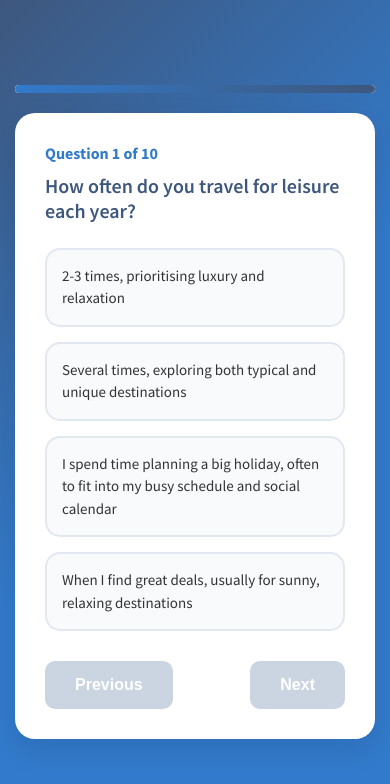
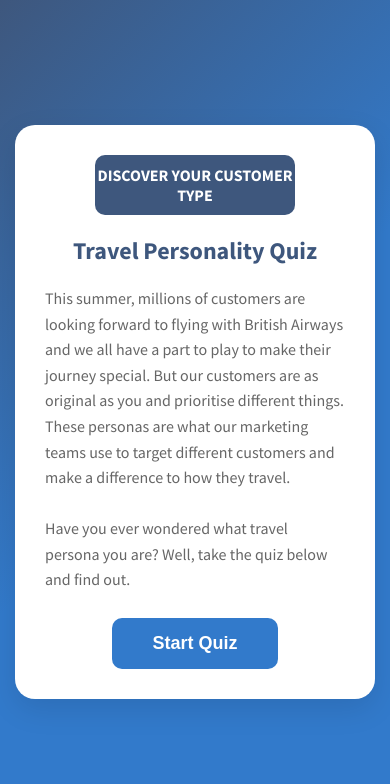
Before and after one commit to Georgina-Watt/BA, a plain HTML site: page index.html in a window 390 px wide. Drawn offline with Linux system fonts and the light colour scheme.

Commit message:
Update index.html
added a welcome page and edited the quiz questions

```diff
--- a/index.html
+++ b/index.html
@@ -28,6 +28,60 @@
             display: flex;
             flex-direction: column;
             justify-content: center;
+        }
+
+        .intro-card {
+            background: white;
+            padding: 30px;
+            border-radius: 20px;
+            box-shadow: 0 10px 30px rgba(0,0,0,0.1);
+            text-align: center;
+            margin-bottom: 20px;
+        }
+
+        .ba-logo {
+            width: 200px;
+            height: 60px;
+            background: #3e577d;
+            color: white;
+            display: flex;
+            align-items: center;
+            justify-content: center;
+            font-weight: bold;
+            font-size: 16px;
+            margin: 0 auto 20px;
+            border-radius: 10px;
+        }
+
+        h1 {
+            color: #3e577d;
+            margin-bottom: 20px;
+            font-size: 28px;
+        }
+
+        .intro-text {
+            font-size: 16px;
+            line-height: 1.6;
+            color: #666;
+            text-align: left;
+        }
+
+        .start-btn {
+            background: #327acb;
+            color: white;
+            border: none;
+            border-radius: 10px;
+            padding: 15px 40px;
+            font-size: 18px;
+            font-weight: 600;
+            cursor: pointer;
+            transition: all 0.3s ease;
+            margin-top: 25px;
+        }
+
+        .start-btn:hover {
+            background: #3e577d;
+            transform: translateY(-2px);
         }
 
         .quiz-card {
@@ -180,6 +234,10 @@
                 padding: 15px;
             }
 
+            h1 {
+                font-size: 24px;
+            }
+
             .question-text {
                 font-size: 20px;
             }
@@ -193,17 +251,29 @@
 </head>
 <body>
     <div class="container">
-        <div class="progress-bar">
+        <!-- Introduction -->
+        <div class="intro-card" id="introCard">
+            <div class="ba-logo">DISCOVER YOUR CUSTOMER TYPE</div>
+            <h1>Travel Personality Quiz</h1>
+            <div class="intro-text">
+                <p>This summer, millions of customers are looking forward to flying with British Airways and we all have a part to play to make their journey special. But our customers are as original as you and prioritise different things. These personas are what our marketing teams use to target different customers and make a difference to how they travel.</p>
+                <br>
+                <p>Have you ever wondered what travel persona you are? Well, take the quiz below and find out.</p>
+            </div>
+            <button class="start-btn" onclick="startQuiz()">Start Quiz</button>
+        </div>
+
+        <div class="progress-bar" id="progressContainer" style="display: none;">
             <div class="progress-fill" id="progressFill"></div>
         </div>
 
         <!-- Quiz Questions -->
-        <div class="quiz-card active" id="question1">
+        <div class="quiz-card" id="question1">
             <div class="question-number">Question 1 of 10</div>
             <div class="question-text">How often do you travel for leisure each year?</div>
             <div class="options">
                 <div class="option" data-answer="A">2-3 times, prioritising luxury and relaxation</div>
-                <div class="option" data-answer="B">Several times, exploring both typical and unique destinations</div>
+                <div class="option" data-answer="B">Several times, I have explored both typical and unique destinations</div>
                 <div class="option" data-answer="C">I spend time planning a big holiday, often to fit into my busy schedule and social calendar</div>
                 <div class="option" data-answer="D">When I find great deals, usually for sunny, relaxing destinations</div>
             </div>
@@ -215,10 +285,10 @@
 
         <div class="quiz-card" id="question2">
             <div class="question-number">Question 2 of 10</div>
-            <div class="question-text">How do you prefer to get travel inspiration?</div>
+            <div class="question-text">Where do you go for travel inspiration?</div>
             <div class="options">
                 <div class="option" data-answer="A">Recommendations from friends, travel blogs, and TripAdvisor</div>
-                <div class="option" data-answer="B">Reliable, upmarket sources like Conde Nast Traveller and National Geographic</div>
+                <div class="option" data-answer="B">Reliable, upmarket sources such as Condé Nast Traveller and National Geographic</div>
                 <div class="option" data-answer="C">Personal exploration and content from real travellers</div>
                 <div class="option" data-answer="D">Family, friends, and social media</div>
             </div>
@@ -263,9 +333,9 @@
             <div class="question-text">How would you usually travel (outside of staff travel perks)?</div>
             <div class="options">
                 <div class="option" data-answer="B">Mixture</div>
-                <div class="option" data-answer="A">Short Haul majority of time but with 1 Long Haul flight a year</div>
-                <div class="option" data-answer="B">Always Long Haul</div>
-                <div class="option" data-answer="D">Always Short Haul</div>
+                <div class="option" data-answer="A">Short-haul majority of time, but with 1 long-haul flight a year</div>
+                <div class="option" data-answer="B">Always long-haul</div>
+                <div class="option" data-answer="D">Always short-haul</div>
             </div>
             <div class="navigation">
                 <button class="btn btn-secondary" onclick="previousQuestion(5)">Previous</button>
@@ -275,12 +345,12 @@
 
         <div class="quiz-card" id="question6">
             <div class="question-number">Question 6 of 10</div>
-            <div class="question-text">What is your ideal airport experience?</div>
+            <div class="question-text">What do you look forward to most as part of your airport experience?</div>
             <div class="options">
-                <div class="option" data-answer="A">Fast check-in and boarding for business efficiency</div>
-                <div class="option" data-answer="B">Lounge with champagne</div>
-                <div class="option" data-answer="D">Browsing duty-free and grabbing snacks</div>
-                <div class="option" data-answer="C">Finding the nearest adventure gear or book shop</div>
+                <div class="option" data-answer="A">Fast check-in and efficient boarding</div>
+                <div class="option" data-answer="B">Lounge with chilled champagne</div>
+                <div class="option" data-answer="C">Browsing duty-free and grabbing snacks</div>
+                <div class="option" data-answer="D">Finding the nearest adventure gear or book shop</div>
             </div>
             <div class="navigation">
                 <button class="btn btn-secondary" onclick="previousQuestion(6)">Previous</button>
@@ -290,12 +360,12 @@
 
         <div class="quiz-card" id="question7">
             <div class="question-number">Question 7 of 10</div>
-            <div class="question-text">What are your travel needs?</div>
+            <div class="question-text">What do you prioritise when travelling?</div>
             <div class="options">
                 <div class="option" data-answer="A">Luxury travel and maximise convenience</div>
                 <div class="option" data-answer="B">Dependable and premium</div>
                 <div class="option" data-answer="C">Flexible and value-driven</div>
-                <div class="option" data-answer="D">Affordable and hassle free</div>
+                <div class="option" data-answer="D">Affordable, I love the best deal!</div>
             </div>
             <div class="navigation">
                 <button class="btn btn-secondary" onclick="previousQuestion(7)">Previous</button>
@@ -323,9 +393,9 @@
             <div class="question-text">What is your preferred drink onboard?</div>
             <div class="options">
                 <div class="option" data-answer="A">A Glass of Champagne</div>
-                <div class="option" data-answer="B">A Whiskey Sour</div>
-                <div class="option" data-answer="D">An Aperol Spritz</div>
-                <div class="option" data-answer="C">A Frozen Margarita</div>
+                <div class="option" data-answer="B">Aperol Spritz</div>
+                <div class="option" data-answer="C">Coffee all the way!</div>
+                <div class="option" data-answer="D">Diet coke</div>
             </div>
             <div class="navigation">
                 <button class="btn btn-secondary" onclick="previousQuestion(9)">Previous</button>
@@ -396,6 +466,13 @@
                 makeADifference: "What makes a difference: Great value for money, friendly service, social media-worthy experiences, and feeling like they're getting more than they paid for."
             }
         };
+
+        function startQuiz() {
+            document.getElementById('introCard').style.display = 'none';
+            document.getElementById('progressContainer').style.display = 'block';
+            document.getElementById('question1').classList.add('active');
+            updateProgressBar();
+        }
 
         function selectOption(questionNum, option) {
             // Remove previous selection
@@ -483,8 +560,9 @@
             // Hide all cards
             document.querySelectorAll('.quiz-card').forEach(card => card.classList.remove('active'));
 
-            // Show first question
-            document.getElementById('question1').classList.add('active');
+            // Show intro
+            document.getElementById('introCard').style.display = 'block';
+            document.getElementById('progressContainer').style.display = 'none';
 
             // Reset all selections
             document.querySelectorAll('.option').forEach(option => option.classList.remove('selected'));
```
